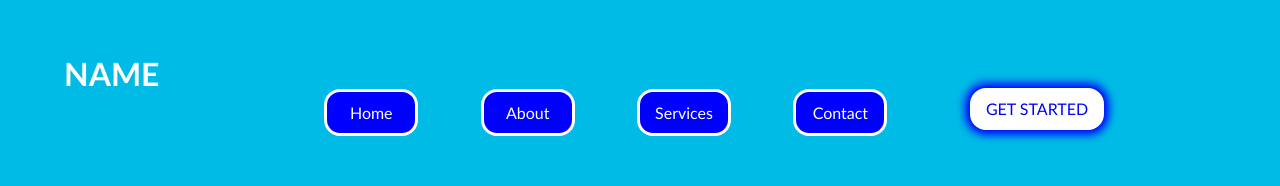
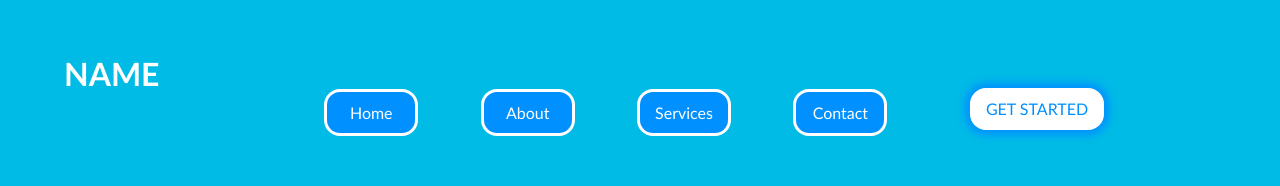
Before and after one commit to Alex-Enogiasun/wep-project, a React (Vite) app: page / in a window 1280 px wide. Shown: the top 186 px of the page. Built offline with nearby package versions, Linux system fonts and the light colour scheme.

Commit message:
Update App.css

```diff
--- a/src/App.css
+++ b/src/App.css
@@ -2,7 +2,7 @@
 	--primaryColor: hsl(0, 100%, 100%);
 	--secondaryColor: hsl(191, 100%, 45%);
 	--textColor: hsl(190, 100%, 20%);
-	--ctaColor: hsl(240, 100%, 50%);
+	--ctaColor: hsl(206, 100%, 50%);
 }
 * {
 	margin: 0;
```
